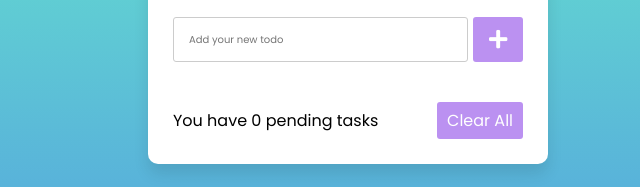
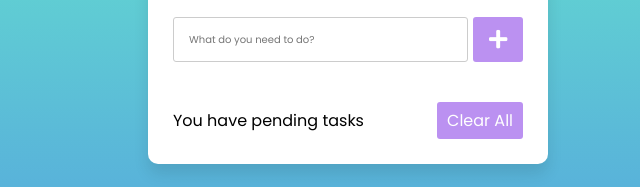
Before and after one commit to jfmejiav1/jfmejiav1.github.io, a plain HTML site: page index.html in a window 1280 px wide. Shown: the part 211-398 px from the top of the page, 292-932 px from the left. Drawn offline with Linux system fonts and the light colour scheme.

Commit message:
Update index.html

```diff
--- a/index.html
+++ b/index.html
@@ -10,14 +10,14 @@
   <div class="wrapper">
     <header>Todo Tasks JM</header>
     <div class="inputField">
-      <input type="text" placeholder="Add your new todo">
+      <input type="text" placeholder="What do you need to do?">
       <button><i class="fas fa-plus"></i></button>
     </div>
     <ul class="todoList">
       <!-- data are comes from local storage -->
     </ul>
     <div class="footer">
-      <span>You have <span class="pendingTasks"></span> pending tasks</span>
+      <span>You have <span class="pending Things to do"></span> pending tasks</span>
       <button>Clear All</button>
     </div>
   </div>
```
